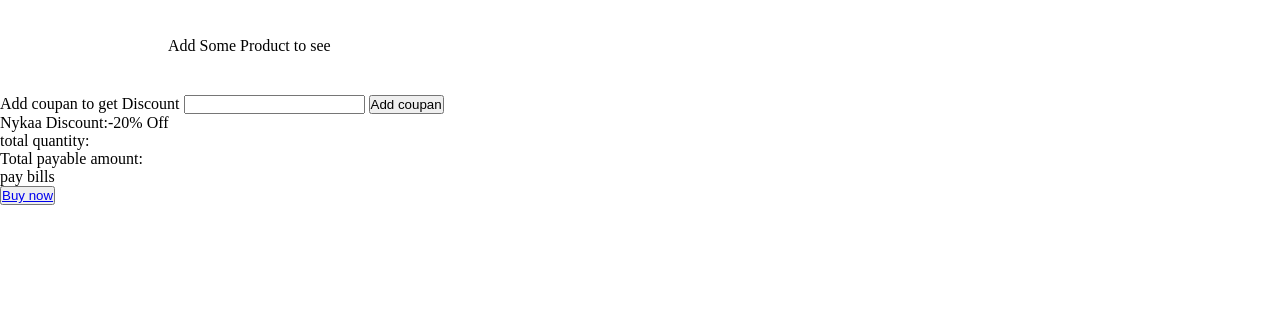
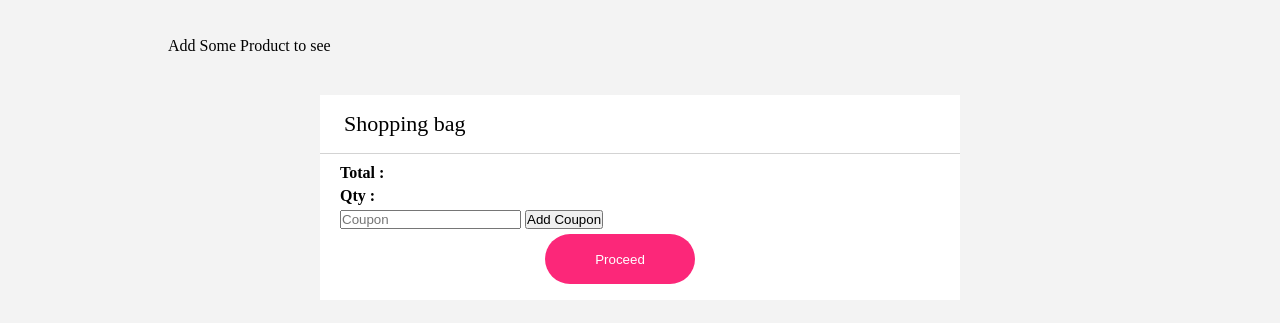
Before and after one commit to 0AvinashMohanDev1/Ekart, a plain HTML site: page html/cart.html in a window 1280 px wide. Shown: the part 43-366 px from the top of the page. Drawn offline with Linux system fonts and the light colour scheme.

Commit message:
5th test

```diff
--- a/html/cart.html
+++ b/html/cart.html
@@ -79,21 +79,25 @@
     <div class="container">
         <div id="cart">Add Some Product to see</div>
     </div>
-    <div id="price">
-        <label for="discount">Add coupan to get Discount</label>
-        <input type="text" id='masai20'>
-        <button id="coupan">Add coupan</button>
 
-        <div id="discount">Nykaa Discount:-20% Off</div>
-        <label for="quantity">total quantity:</label>
-        <div id="totalQuantity"></div>
+    <!-- // -->
+    <div id="navbar"></div>
+    <div class="MyProfile-Container">
+    <div class="MYWISH-CONT">
+        <p class="mywish-text">Shopping bag <span class="prod-count"></span></p>
 
-        <label for="bill">Total payable amount:</label>
-        <div id="pay">pay bills</div>
-        <button>
-            <a href="/html/adress.html">Buy now</a>
-        </button>
+        <div class="MYWISH-BOX">
+            <p ><b>Total :</b> <span id="total"></span></p>
+            <p ><b>Qty :</b> <span id="qty"></span></p>
+            <input type="text" placeholder="Coupon" id="masai20">
+            <button id="coupon">Add Coupon</button>
+        </div>
+        <div>
+            <button id="newbutton">Proceed</button>
+        </div>
     </div>
+
+</div>
 </body>
 
 </html>
--- a/scripts/cart.js
+++ b/scripts/cart.js
@@ -1,10 +1,11 @@
 let data=JSON.parse(localStorage.getItem('webUserData'))||[];
 let num=data[0].userNumberID;
 let cart=document.getElementById('cart');
-let bill=document.getElementById('pay');
+let bill=document.getElementById('total');
 let coupan=document.getElementById('masai20');
-let couponBtn=document.getElementById('coupan');
-let totalQuantity=document.getElementById('totalQuantity');
+let couponBtn=document.getElementById('coupon');
+let totalQuantity=document.getElementById('qty');
+// let discount=document.getElementById('discount');
 display(data[num].userCartData);
 
 function display(value){
@@ -13,7 +14,8 @@ function display(value){
         totalCartValue+=(value[i].quantity)*(value[i].price);
         console.log(value[i]);
     }
-    totalCartValue-=totalCartValue*(0.20);
+    // totalCartValue-=totalCartValue*(0.20);
+    // discount.innerText=totalCartValue;
     couponBtn.addEventListener('click',(e)=>{
         e.preventDefault();
         if(coupan.value==='masai20'){
@@ -52,7 +54,6 @@ function display(value){
 
     let quantity=document.createElement('h2');
     quantity.setAttribute('class','add');
-    // quantity.style.backgroundColor='#c6c4b0'
     quantity.innerText=element.quantity;
 
     let subs=document.createElement('h3');;
@@ -102,3 +103,9 @@ function display(value){
     cart.append(card);
    });
 }
+
+
+let newbutton=document.getElementById('newbutton');
+newbutton.addEventListener('click',()=>{
+    window.location.href='./adress.html'
+})
--- a/styles/cart.css
+++ b/styles/cart.css
@@ -117,3 +117,55 @@
         cursor: pointer;
     }
 }
+
+/* // */
+body {
+    background-color: #F3F3F3;
+}
+
+.MyProfile-Container{
+    width: 50%;
+    margin: auto;
+    display: grid;
+    /* grid-template-columns: 26% 72%; */
+    grid-gap: 2%;
+    margin-bottom: 1rem;
+    height: 150px;
+}
+.Myprofile-navdiv{
+    background-color: white;
+    display: flex;
+    flex-direction: column;
+    height: 17.6rem;
+}
+
+
+.MYWISH-CONT{
+    background-color: #fff;
+    padding-bottom: 1rem;
+}
+
+.mywish-text{
+    padding: 1rem 1.5rem;
+    font-size: 22px;
+    border-bottom: 1px solid lightgray;
+}
+.prod-count{
+    color: #fc2779;
+}.MYWISH-BOX{
+    margin-left: 20px;
+    padding-top: 5px;
+    padding-bottom: 5px;
+}#newbutton{
+    background-color: #fc2779;
+    width: 150px;
+    height: 50px;
+    border: none;
+    border-radius: 30px;
+    margin-left: 225px;
+    color: white;
+    cursor: pointer;
+}
+.MYWISH-BOX p{
+    margin: 5px 0px;
+}
```
